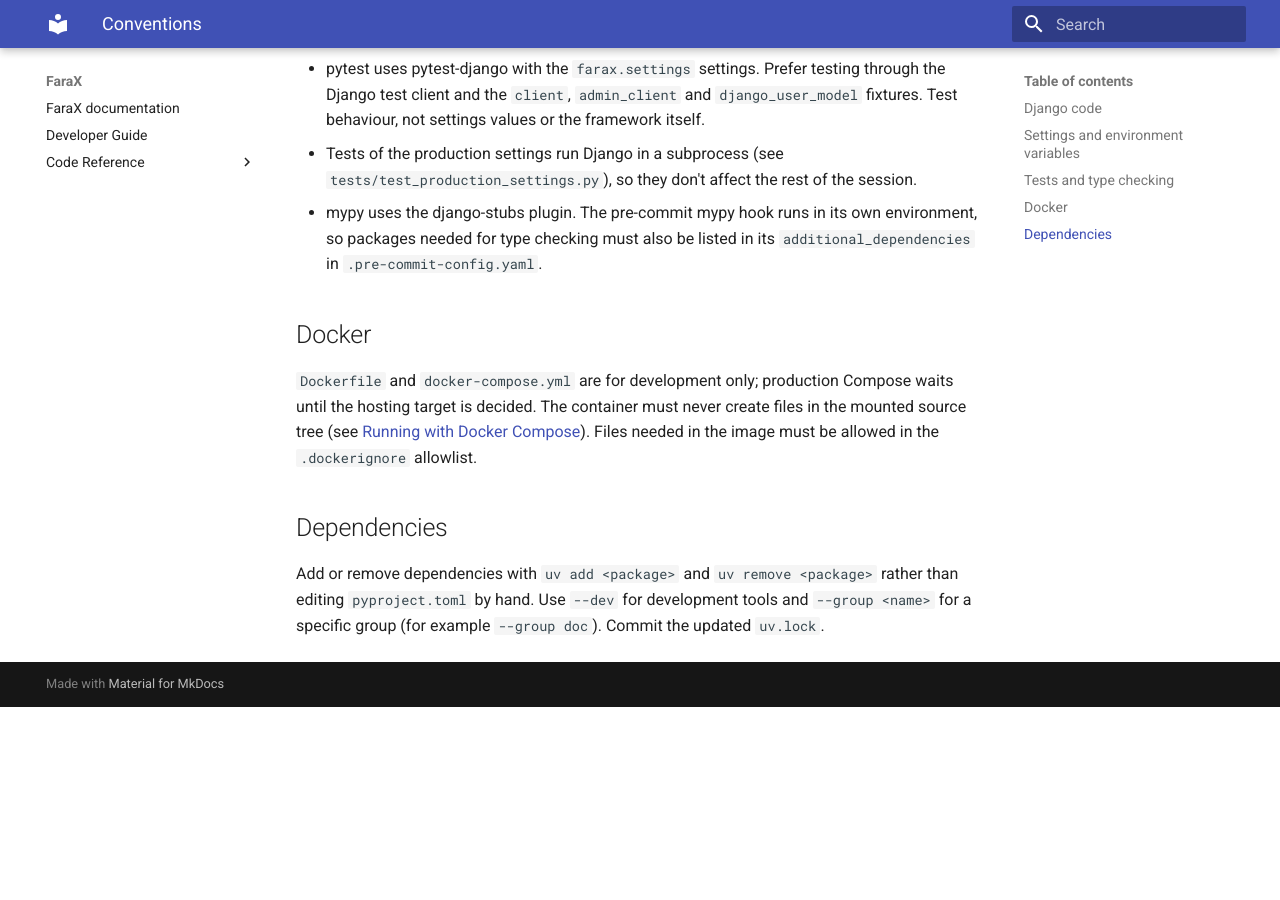
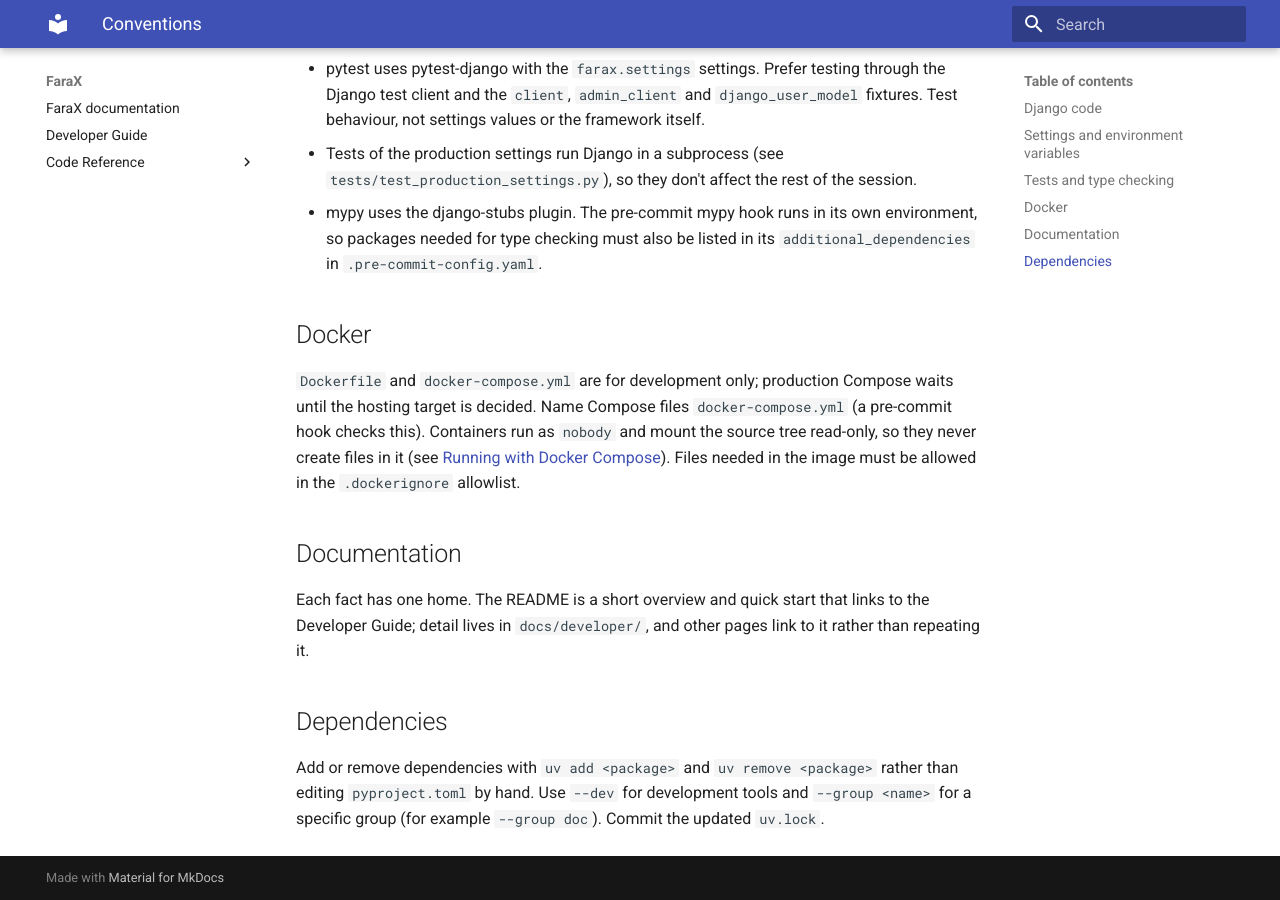
Before and after one commit to ImperialCollegeLondon/FaraX, an MkDocs documentation site: the page built from docs/developer/conventions.md, in a window 1280 px wide and 900 px high, scrolled down 905 px. Built offline with MkDocs 1.6.1 and Material for MkDocs 9.7.7, drawn with Linux system fonts in a browser that asks for light colours; before the commit the page ends 1612 px from its top, so only the background shows below that.

Commit message:
Add agent workflow guidance and checks from the A01 retrospective
- Agent instructions: worktree per feature branch, stage files by path, model choice,
  stacked ticket PRs; development commands moved to the developer guide.
- Conventions: Compose naming, containers as nobody with read-only mounts, one home
  per documented fact.
- Pre-commit hook enforcing the docker-compose.yml name.
- Linkspector config ignoring local dev URLs and the private repository.

Co-authored-by: Copilot <223556219+Copilot@users.noreply.github.com>

```diff
--- a/docs/developer/conventions.md
+++ b/docs/developer/conventions.md
@@ -45,9 +45,17 @@ Document every new environment variable in `.env.example` and in the
 ## Docker
 
 `Dockerfile` and `docker-compose.yml` are for development only; production Compose waits
-until the hosting target is decided. The container must never create files in the
-mounted source tree (see [Running with Docker Compose](index.md#running-with-docker-compose)).
-Files needed in the image must be allowed in the `.dockerignore` allowlist.
+until the hosting target is decided. Name Compose files `docker-compose.yml` (a
+pre-commit hook checks this). Containers run as `nobody` and mount the source tree
+read-only, so they never create files in it (see
+[Running with Docker Compose](index.md#running-with-docker-compose)). Files needed in the
+image must be allowed in the `.dockerignore` allowlist.
+
+## Documentation
+
+Each fact has one home. The README is a short overview and quick start that links to the
+Developer Guide; detail lives in `docs/developer/`, and other pages link to it rather than
+repeating it.
 
 ## Dependencies
 
```
Also changed, not shown: .linkspector.yml (added, +8 -0 lines), .pre-commit-config.yaml (+7 -0 lines), .github/copilot-instructions.md.
